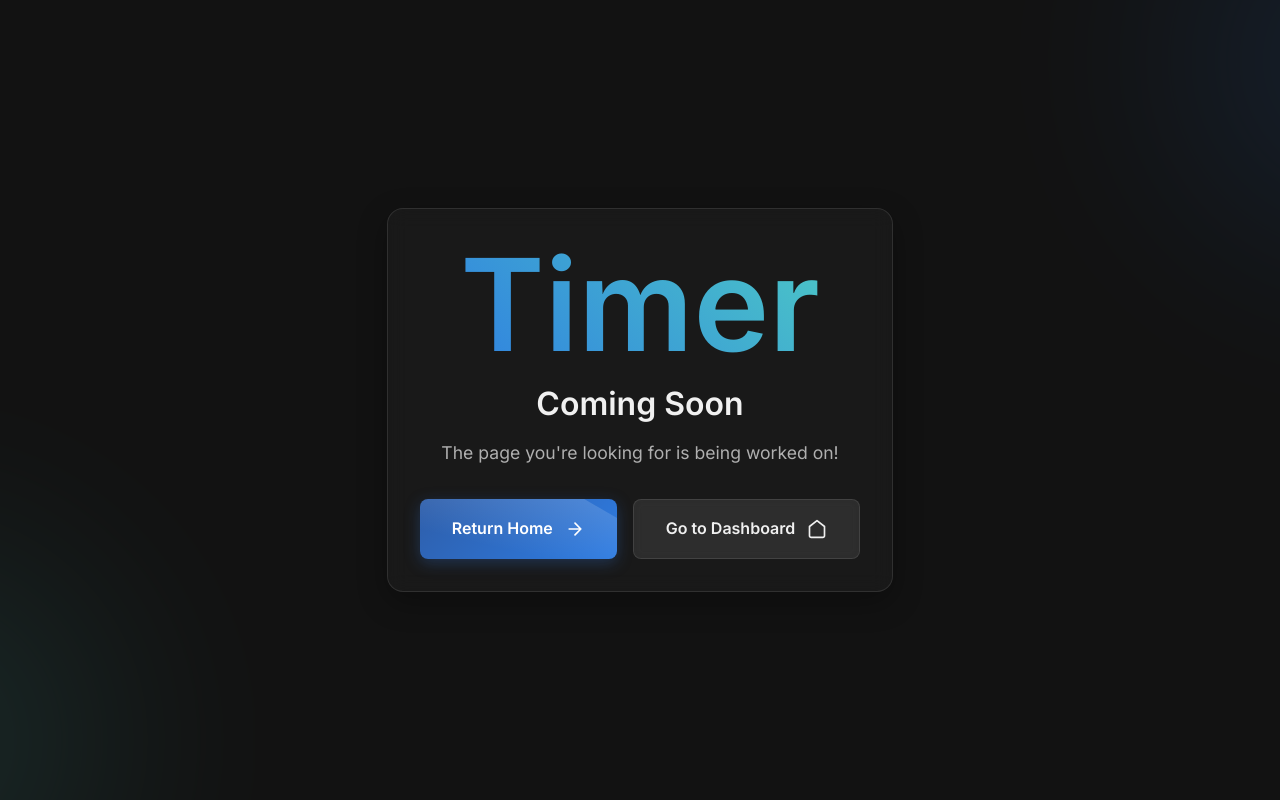
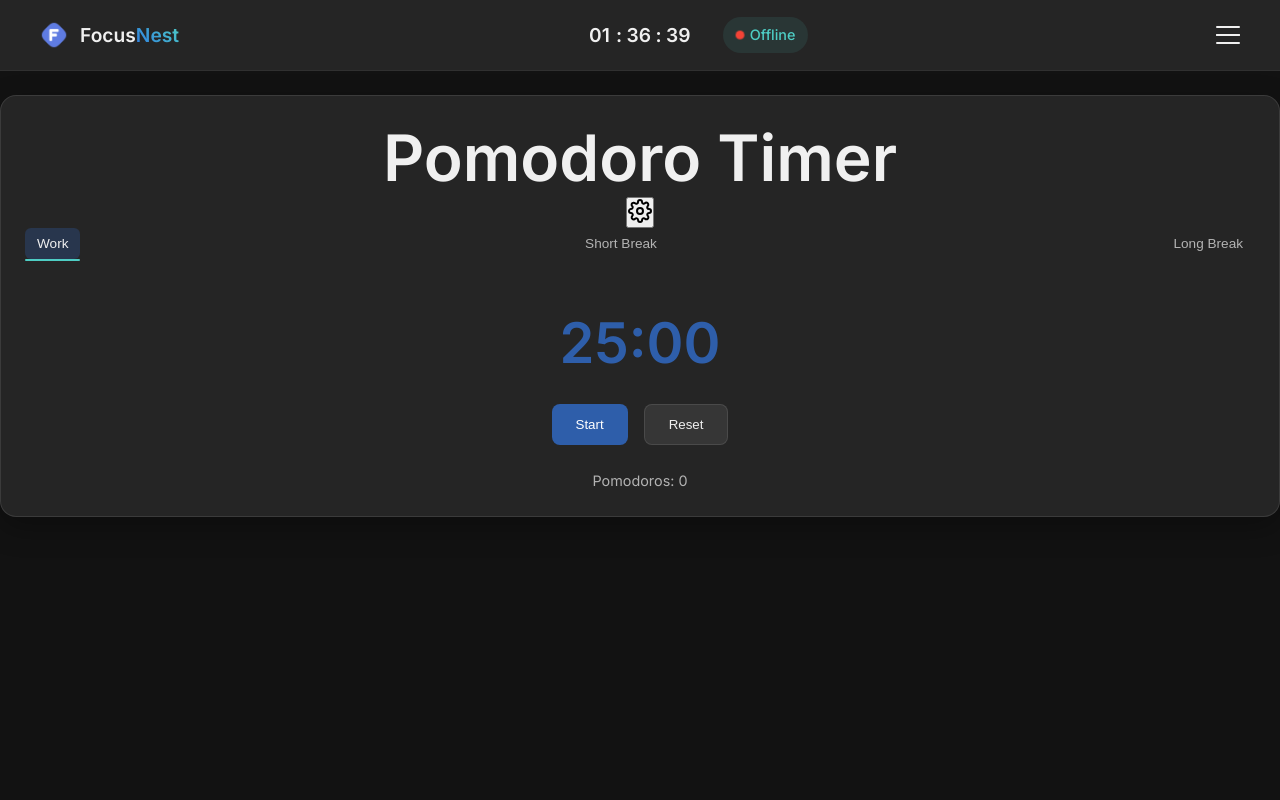
Before and after one commit to c2y5/FocusNest, a Flask app: page /timer in a window 1280 px wide. Run offline with Flask 3, Linux system fonts and the light colour scheme; the visitor is signed in with stand-in values (Sample User, id 1); data that the repository does not hold is empty.

Commit message:
added timer page

```diff
--- /dev/null
+++ b/app/static/js/timerSettings.js
@@ -0,0 +1,418 @@
+document.addEventListener("DOMContentLoaded", function() {
+    class PomodoroTimer {
+        constructor() {
+            this.triggeredStreak = false;
+            this.timerInterval = null;
+            this.timeLeft = 0;
+            this.isRunning = false;
+            this.currentMode = "work";
+            this.pomodoroCount = 0;
+            this.defaultSettings = {
+                workDuration: 25,
+                shortBreakDuration: 5,
+                longBreakDuration: 15,
+                longBreakInterval: 4,
+                autoStartShortBreak: true,
+                autoStartLongBreak: true,
+                autoStartWork: true,
+                autoSwitchTabs: true
+            };
+            this.settings = {...this.defaultSettings};
+
+            this.completionSound = new Audio("/static/sounds/complete.mp3");
+            this.completionSound.preload = "auto";
+
+            this.timerDisplay = document.querySelector(".ctimer-display");
+            this.minutesDisplay = document.querySelector(".ctimer-minutes");
+            this.secondsDisplay = document.querySelector(".ctimer-seconds");
+            this.pomodoroCountDisplay = document.querySelector(".pomodoro-count");
+            this.startBtn = document.querySelector(".start-btn");
+            this.resetBtn = document.querySelector(".reset-btn");
+            this.modeButtons = {
+                work: document.querySelector("[data-mode='work']"),
+                shortBreak: document.querySelector("[data-mode='shortBreak']"),
+                longBreak: document.querySelector("[data-mode='longBreak']")
+            };
+
+            this.settingsBtn = document.querySelector(".settings-btn");
+            this.settingsModal = document.querySelector(".settings-modal");
+            this.saveSettingsBtn = document.querySelector(".save-settings");
+            this.cancelSettingsBtn = document.querySelector(".cancel-settings");
+            this.workDurationInput = document.getElementById("work-duration");
+            this.shortBreakInput = document.getElementById("short-break-duration");
+            this.longBreakInput = document.getElementById("long-break-duration");
+            this.longBreakIntervalInput = document.getElementById("long-break-interval");
+            this.autoStartShortBreakInput = document.getElementById("auto-start-short-break");
+            this.autoStartLongBreakInput = document.getElementById("auto-start-long-break");
+            this.autoStartWorkInput = document.getElementById("auto-start-work");
+            this.autoSwitchTabsInput = document.getElementById("auto-switch-tabs");
+
+            this.initTimer();
+        }
+
+        async initTimer() {
+            await this.loadSettings();
+            this.setupEventListeners();
+            this.resetTimer();
+            this.setActiveMode("work");
+
+            try {
+                await this.completionSound.play().then(() => {
+                    this.completionSound.pause();
+                    this.completionSound.currentTime = 0;
+                });
+            } catch (e) {
+                console.log("Audio preloading failed:", e);
+            }
+        }
+
+        async loadSettings() {
+            try {
+                const response = await fetch("/api/settings");
+                if (!response.ok) throw new Error("Failed to load settings from API");
+
+                const data = await response.json();
+                if (data.pomodoroTimer) {
+                    this.settings = {
+                        ...this.defaultSettings,
+                        ...data.pomodoroTimer
+                    };
+                    this.updateSettingsUI();
+                    console.log("Loaded settings from API:", this.settings);
+                }
+            } catch (error) {
+                console.error("Error loading settings from API:", error);
+                try {
+                    const localSettings = localStorage.getItem("pomodoroSettings");
+                    if (localSettings) {
+                        this.settings = {
+                            ...this.defaultSettings,
+                            ...JSON.parse(localSettings)
+                        };
+                        this.updateSettingsUI();
+                        console.log("Loaded settings from localStorage:", this.settings);
+                    }
+                } catch (e) {
+                    console.error("Error loading settings from localStorage:", e);
+                    this.settings = {...this.defaultSettings};
+                    this.updateSettingsUI();
+                }
+            }
+        }
+
+        updateSettingsUI() {
+            this.workDurationInput.value = this.settings.workDuration;
+            this.shortBreakInput.value = this.settings.shortBreakDuration;
+            this.longBreakInput.value = this.settings.longBreakDuration;
+            this.longBreakIntervalInput.value = this.settings.longBreakInterval;
+            this.autoStartShortBreakInput.checked = this.settings.autoStartShortBreak;
+            this.autoStartLongBreakInput.checked = this.settings.autoStartLongBreak;
+            this.autoStartWorkInput.checked = this.settings.autoStartWork;
+            this.autoSwitchTabsInput.checked = this.settings.autoSwitchTabs;
+
+            if (!this.isRunning) {
+                this.resetTimer();
+            }
+        }
+
+        setupEventListeners() {
+            Object.values(this.modeButtons).forEach(button => {
+                button.addEventListener("click", () => {
+                    this.setActiveMode(button.dataset.mode);
+                    this.resetTimer();
+                });
+            });
+
+            this.startBtn.addEventListener("click", () => {
+                if (!this.triggeredStreak) {
+                    streakHandler.updateStreak();
+                }
+
+                if (this.isRunning) {
+                    this.pauseTimer();
+                } else {
+                    this.startTimer();
+                }
+            });
+
+            this.resetBtn.addEventListener("click", () => {
+                this.resetTimer();
+            });
+
+            this.settingsBtn.addEventListener("click", () => {
+                this.settingsModal.classList.remove("hidden");
+                this.updateSettingsUI();
+            });
+
+            this.cancelSettingsBtn.addEventListener("click", () => {
+                this.settingsModal.classList.add("hidden");
+            });
+
+            this.saveSettingsBtn.addEventListener("click", async () => {
+                await this.saveSettings();
+            });
+        }
+
+        async saveSettings() {
+            const newSettings = {
+                workDuration: parseInt(this.workDurationInput.value) || -1,
+                shortBreakDuration: parseInt(this.shortBreakInput.value) || -1,
+                longBreakDuration: parseInt(this.longBreakInput.value) || -1,
+                longBreakInterval: parseInt(this.longBreakIntervalInput.value) || -1,
+                autoStartShortBreak: this.autoStartShortBreakInput.checked,
+                autoStartLongBreak: this.autoStartLongBreakInput.checked,
+                autoStartWork: this.autoStartWorkInput.checked,
+                autoSwitchTabs: this.autoSwitchTabsInput.checked
+            };
+
+            this.clearValidationErrors();
+
+            let isValid = true;
+
+            console.log(newSettings);
+
+            if (newSettings.workDuration < 1 || newSettings.workDuration > 60) {
+                this.showValidationError(this.workDurationInput);
+                isValid = false;
+            }
+
+            if (newSettings.shortBreakDuration < 1 || newSettings.shortBreakDuration > 30) {
+                this.showValidationError(this.shortBreakInput);
+                isValid = false;
+            }
+
+            if (newSettings.longBreakDuration < 1 || newSettings.longBreakDuration > 60) {
+                this.showValidationError(this.longBreakInput);
+                isValid = false;
+            }
+
+            if (newSettings.longBreakInterval < 1) {
+                this.showValidationError(this.longBreakIntervalInput);
+                isValid = false;
+            }
+
+            if (!isValid) {
+                this.settingsModal.classList.add("shake-animation");
+
+                setTimeout(() => {
+                    this.settingsModal.classList.remove("shake-animation");
+                }, 500);
+
+                this.showNotification("Invalid Settings", "Please check your values and try again");
+                return;
+            }
+
+            try {
+                const response = await fetch("/api/settings", {
+                    method: "POST",
+                    headers: {
+                        "Content-Type": "application/json",
+                    },
+                    body: JSON.stringify({ pomodoroTimer: newSettings })
+                });
+
+                if (!response.ok) throw new Error("Failed to save settings to API");
+
+                localStorage.setItem("pomodoroSettings", JSON.stringify(newSettings));
+
+                this.settings = newSettings;
+
+                const currentMode = this.currentMode;
+
+                this.resetTimer();
+
+                this.setActiveMode(currentMode);
+                this.timeLeft = this.getCurrentDuration() * 60;
+                this.updateDisplay();
+
+                this.settingsModal.classList.add("hidden");
+
+                this.showNotification("Settings Saved", "Your timer settings have been updated");
+            } catch (error) {
+                console.error("Error saving settings:", error);
+                this.showNotification("Error", "Failed to save settings. Please try again.");
+            }
+        }
+
+        showValidationError(inputElement) {
+            inputElement.classList.add("invalid-input");
+            setTimeout(() => {
+                inputElement.classList.remove("invalid-input");
+            }, 500);
+        }
+
+        clearValidationErrors() {
+            const inputs = [
+                this.workDurationInput,
+                this.shortBreakInput,
+                this.longBreakInput,
+                this.longBreakIntervalInput
+            ];
+
+            inputs.forEach(input => {
+                input.classList.remove("invalid-input");
+            });
+        }
+
+        setActiveMode(mode) {
+            this.currentMode = mode;
+
+            Object.values(this.modeButtons).forEach(button => {
+                button.classList.remove("active", "pulse-animation");
+                if (button.dataset.mode === mode) {
+                    button.classList.add("active");
+
+                    if (this.isRunning) {
+                        button.classList.add("pulse-animation");
+                        setTimeout(() => {
+                            button.classList.remove("pulse-animation");
+                        }, 1000);
+                    }
+                }
+            });
+        }
+
+        startTimer() {
+            if (this.timeLeft <= 0) return;
+
+            this.isRunning = true;
+            this.startBtn.textContent = "Pause";
+
+            this.timerInterval = setInterval(() => {
+                this.timeLeft--;
+                this.updateDisplay();
+
+                if (this.timeLeft <= 0) {
+                    clearInterval(this.timerInterval);
+                    this.timerComplete();
+                }
+            }, 1000);
+        }
+
+        pauseTimer() {
+            this.isRunning = false;
+            this.startBtn.textContent = "Start";
+            clearInterval(this.timerInterval);
+        }
+
+        resetTimer() {
+            this.pauseTimer();
+            this.timeLeft = this.getCurrentDuration() * 60;
+            this.updateDisplay();
+            this.startBtn.textContent = "Start";
+        }
+
+        async timerComplete() {
+            this.isRunning = false;
+
+            await this.playCompletionSound();
+
+            if (this.currentMode === "work") {
+                await this.handleWorkCompletion();
+            } else {
+                await this.handleBreakCompletion();
+            }
+        }
+
+        playCompletionSound() {
+            return new Promise((resolve) => {
+                this.completionSound.currentTime = 0;
+
+                const onEnded = () => {
+                    this.completionSound.removeEventListener("ended", onEnded);
+                    resolve();
+                };
+
+                this.completionSound.addEventListener("ended", onEnded);
+
+                this.completionSound.play().catch(e => {
+                    console.log("Audio playback failed:", e);
+                    resolve();
+                });
+            });
+        }
+
+        handleWorkCompletion() {
+            this.pomodoroCount++;
+            this.updatePomodoroCount();
+
+            const shouldTakeLongBreak = this.pomodoroCount % this.settings.longBreakInterval === 0;
+            const nextMode = shouldTakeLongBreak ? "longBreak" : "shortBreak";
+            const shouldAutoStart = shouldTakeLongBreak ?
+                this.settings.autoStartLongBreak :
+                this.settings.autoStartShortBreak;
+
+            if (this.settings.autoSwitchTabs) {
+                this.setActiveMode(nextMode);
+                this.resetTimer();
+                if (shouldAutoStart) {
+                    this.startTimer();
+                }
+            }
+
+            this.showNotification(
+                `Time for a ${shouldTakeLongBreak ? "long" : "short"} break!`,
+                shouldAutoStart ? "Starting break automatically..." : "Click to start break"
+            );
+        }
+
+        handleBreakCompletion() {
+            const shouldAutoStartWork = this.settings.autoStartWork;
+
+            if (this.settings.autoSwitchTabs) {
+                this.setActiveMode("work");
+                this.resetTimer();
+                if (shouldAutoStartWork) {
+                    this.startTimer();
+                }
+            }
+
+            this.showNotification(
+                "Break over! Time to work!",
+                shouldAutoStartWork ? "Starting work session automatically..." : "Click to start working"
+            );
+        }
+
+        updatePomodoroCount() {
+            this.pomodoroCountDisplay.textContent = `Pomodoros: ${this.pomodoroCount}`;
+        }
+
+        showNotification(title, body = "") {
+            if (!("Notification" in window)) return;
+
+            if (Notification.permission === "granted") {
+                new Notification(title, { body });
+            }
+            else if (Notification.permission !== "denied") {
+                Notification.requestPermission().then(permission => {
+                    if (permission === "granted") {
+                        new Notification(title, { body });
+                    }
+                });
+            }
+        }
+
+        updateDisplay() {
+            const minutes = Math.floor(this.timeLeft / 60);
+            const seconds = this.timeLeft % 60;
+
+            this.minutesDisplay.textContent = minutes.toString().padStart(2, "0");
+            this.secondsDisplay.textContent = seconds.toString().padStart(2, "0");
+        }
+
+        getCurrentDuration() {
+            return this.getDurationForMode(this.currentMode);
+        }
+
+        getDurationForMode(mode) {
+            switch(mode) {
+                case "work": return this.settings.workDuration;
+                case "shortBreak": return this.settings.shortBreakDuration;
+                case "longBreak": return this.settings.longBreakDuration;
+                default: return this.settings.workDuration;
+            }
+        }
+    }
+
+    new PomodoroTimer();
+});
--- a/app/templates/timer.html
+++ b/app/templates/timer.html
@@ -1,42 +1,97 @@
-<!DOCTYPE html>
-<html lang="en">
-<head>
-    <meta charset="UTF-8">
-    <meta name="viewport" content="width=device-width, initial-scale=1.0">
-    <title>FocusNest - Pomodoro Timer</title>
-    <link rel="stylesheet" href="/static/css/style.css">
-    <link rel="icon" href="/static/img/favicon.png">
-    <link href="https://fonts.googleapis.com/css2?family=Inter:wght@400;500;600&display=swap" rel="stylesheet">
-</head>
-<body>
-    <div class="app-container">
-        <main class="content">
-            <div class="error-container">
-                <div class="error-content">
-                    <h1 class="error-code gradient-text">Timer</h1>
-                    <h2 class="error-title">Coming Soon</h2>
-                    <p class="error-message">The page you're looking for is being worked on!</p>
-                    <div class="error-actions">
-                    <a href="/" class="cta-primary">
-                        <span>Return Home</span>
-                        <svg class="btn-icon" width="20" height="20" viewBox="0 0 24 24" fill="none" xmlns="http://www.w3.org/2000/svg">
-                        <path d="M5 12H19M19 12L12 5M19 12L12 19" stroke="currentColor" stroke-width="2" stroke-linecap="round" stroke-linejoin="round"/>
-                        </svg>
-                    </a>
-                    <a href="/dashboard" class="cta-secondary">
-                        <span>Go to Dashboard</span>
-                        <svg width="20" height="20" viewBox="0 0 24 24" fill="none" xmlns="http://www.w3.org/2000/svg">
-                        <path d="M3 9L12 2L21 9V20C21 20.5304 20.7893 21.0391 20.4142 21.4142C20.0391 21.7893 19.5304 22 19 22H5C4.46957 22 3.96086 21.7893 3.58579 21.4142C3.21071 21.0391 3 20.5304 3 20V9Z" stroke="currentColor" stroke-width="2" stroke-linecap="round" stroke-linejoin="round"/>
-                        </svg>
-                    </a>
-                    </div>
+{% extends "base.html" %}
+{% block content %}
+
+<div class="timer-fullpage">
+    <div class="timer-container">
+        <div class="timer-card">
+            <div class="ctimer-header">
+                <h1>Pomodoro Timer</h1>
+                <button class="settings-btn">
+                    <svg xmlns="http://www.w3.org/2000/svg" width="24" height="24" viewBox="0 0 24 24" fill="none" stroke="currentColor" stroke-width="2" stroke-linecap="round" stroke-linejoin="round">
+                        <circle cx="12" cy="12" r="3"></circle>
+                        <path d="M19.4 15a1.65 1.65 0 0 0 .33 1.82l.06.06a2 2 0 0 1 0 2.83 2 2 0 0 1-2.83 0l-.06-.06a1.65 1.65 0 0 0-1.82-.33 1.65 1.65 0 0 0-1 1.51V21a2 2 0 0 1-2 2 2 2 0 0 1-2-2v-.09A1.65 1.65 0 0 0 9 19.4a1.65 1.65 0 0 0-1.82.33l-.06.06a2 2 0 0 1-2.83 0 2 2 0 0 1 0-2.83l.06-.06a1.65 1.65 0 0 0 .33-1.82 1.65 1.65 0 0 0-1.51-1H3a2 2 0 0 1-2-2 2 2 0 0 1 2-2h.09A1.65 1.65 0 0 0 4.6 9a1.65 1.65 0 0 0-.33-1.82l-.06-.06a2 2 0 0 1 0-2.83 2 2 0 0 1 2.83 0l.06.06a1.65 1.65 0 0 0 1.82.33H9a1.65 1.65 0 0 0 1-1.51V3a2 2 0 0 1 2-2 2 2 0 0 1 2 2v.09a1.65 1.65 0 0 0 1 1.51 1.65 1.65 0 0 0 1.82-.33l.06-.06a2 2 0 0 1 2.83 0 2 2 0 0 1 0 2.83l-.06.06a1.65 1.65 0 0 0-.33 1.82V9a1.65 1.65 0 0 0 1.51 1H21a2 2 0 0 1 2 2 2 2 0 0 1-2 2h-.09a1.65 1.65 0 0 0-1.51 1z"></path>
+                    </svg>
+                </button>
+                <div class="ctimer-options">
+                    <button class="ctimer-option active" data-mode="work">Work</button>
+                    <button class="ctimer-option" data-mode="shortBreak">Short Break</button>
+                    <button class="ctimer-option" data-mode="longBreak">Long Break</button>
                 </div>
-                <div class="error-graphics">
-                    <div class="error-gradient top-right"></div>
-                    <div class="error-gradient bottom-left"></div>
+            </div>
+
+            <div class="ctimer-display">
+                <span class="ctimer-minutes">25</span>:<span class="ctimer-seconds">00</span>
+            </div>
+
+            <div class="ctimer-controls">
+                <button class="ctimer-btn start-btn">Start</button>
+                <button class="ctimer-btn reset-btn">Reset</button>
+            </div>
+
+            <div class="ctimer-stats">
+                <span class="pomodoro-count">Pomodoros: 0</span>
+            </div>
+        </div>
+    </div>
+
+    <div class="settings-modal hidden">
+        <div class="modal-content">
+            <h2>Timer Settings</h2>
+            <div class="settings-scrollable">
+                <div class="setting-group">
+                    <label for="work-duration">Work Duration (1-60)</label>
+                    <input type="number" id="work-duration" min="1" max="60" value="25">
+                    <span class="setting-unit">min</span>
                 </div>
+
+                <div class="setting-group">
+                    <label for="short-break-duration">Short Break (1-30)</label>
+                    <input type="number" id="short-break-duration" min="1" max="30" value="5">
+                    <span class="setting-unit">min</span>
                 </div>
-        </main>
+
+                <div class="setting-group">
+                    <label for="long-break-duration">Long Break (1-60)</label>
+                    <input type="number" id="long-break-duration" min="1" max="60" value="15">
+                    <span class="setting-unit">min</span>
+                </div>
+
+                <div class="setting-group">
+                    <label for="long-break-interval">Long Break Interval</label>
+                    <input type="number" id="long-break-interval" min="1" value="4">
+                    <span class="setting-unit">sessions</span>
+                </div>
+
+                <div class="setting-group checkbox-setting">
+                    <input type="checkbox" id="auto-start-short-break" checked>
+                    <label for="auto-start-short-break">Auto-start short breaks</label>
+                </div>
+
+                <div class="setting-group checkbox-setting">
+                    <input type="checkbox" id="auto-start-long-break" checked>
+                    <label for="auto-start-long-break">Auto-start long breaks</label>
+                </div>
+
+                <div class="setting-group checkbox-setting">
+                    <input type="checkbox" id="auto-start-work" checked>
+                    <label for="auto-start-work">Auto-start work sessions</label>
+                </div>
+
+                <div class="setting-group checkbox-setting">
+                    <input type="checkbox" id="auto-switch-tabs" checked>
+                    <label for="auto-switch-tabs">Auto-switch modes</label>
+                </div>
+            </div>
+
+            <div class="modal-actions">
+                <button class="modal-btn cancel-settings">Cancel</button>
+                <button class="modal-btn save-settings">Save</button>
+            </div>
+        </div>
     </div>
-</body>
-</html>
+</div>
+
+<script src="/static/js/timerSettings.js"></script>
+<script src="/static/js/streakHandler.js"></script>
+
+{% endblock %}
```
